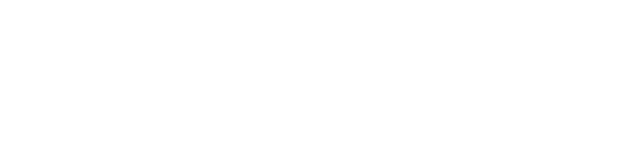
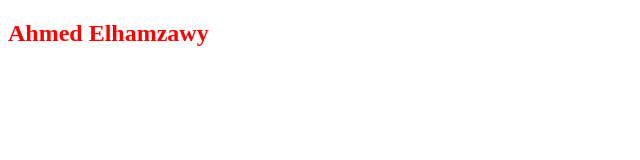
Before and after one commit to aelhamzawy/foobar, a plain HTML site: page index.html in a window 1280 px wide. Shown: the whole page, without its empty margins (0-640 px from the left). Drawn offline with Linux system fonts and the light colour scheme.

Commit message:
my name is added to h2 element

```diff
--- a/index.html
+++ b/index.html
@@ -8,6 +8,6 @@
     <link rel="stylesheet" href="./index.css">
 </head>
 <body>
-    <h2></h2>
+    <h2>Ahmed Elhamzawy</h2>
 </body>
 </html>
```
